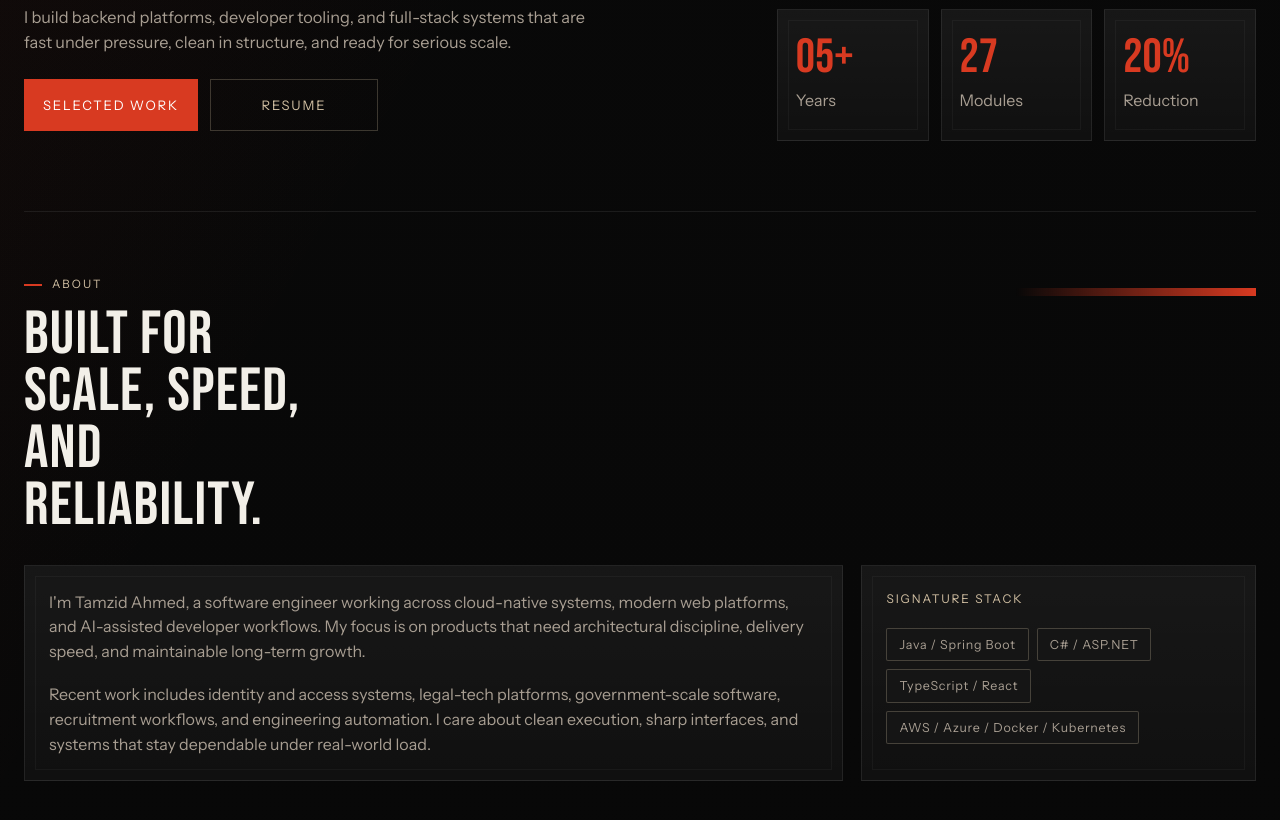
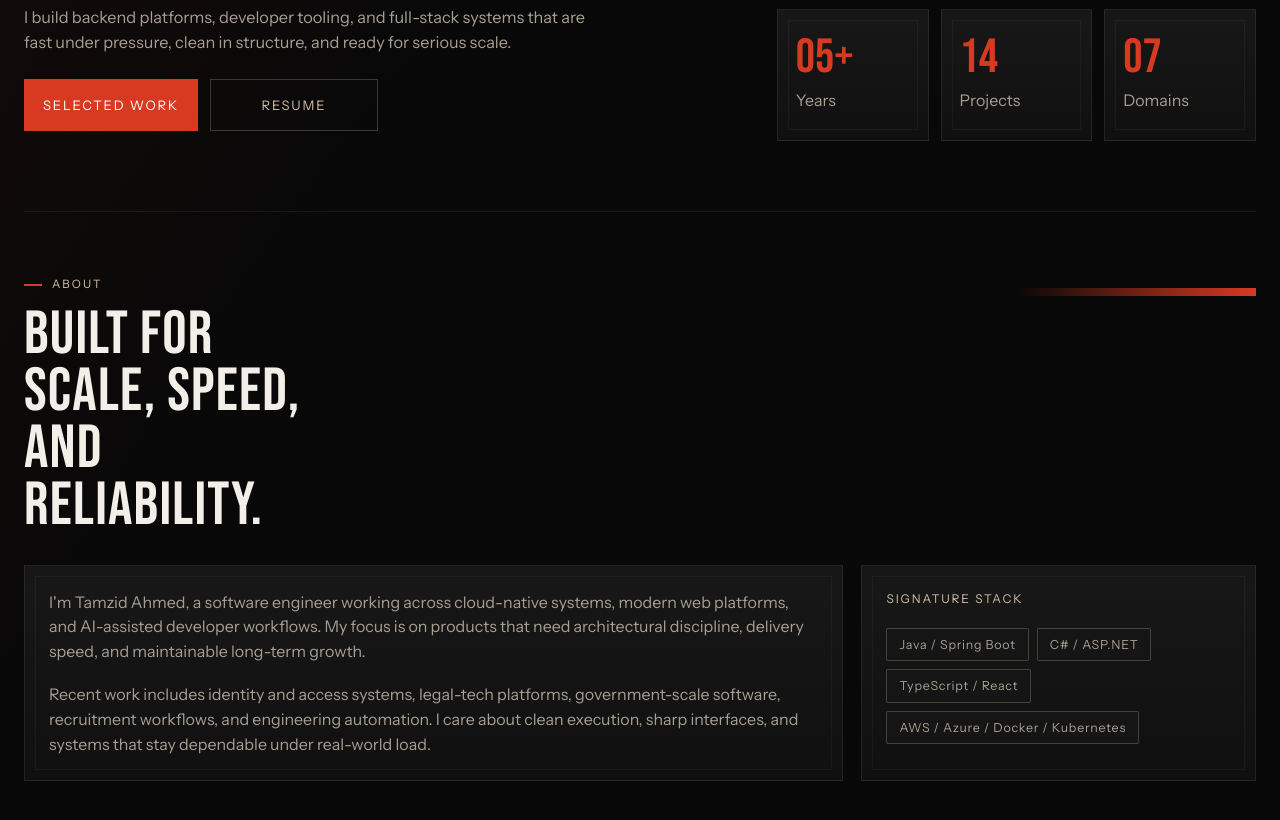
Before and after one commit to tamzid958/tamzid958, a plain HTML site: page docs/index.html in a window 1280 px wide. Shown: the part 878-1698 px from the top of the page. Drawn offline with Linux system fonts and the light colour scheme.

Commit message:
fix: replace vague stats with Projects and Domains counts

```diff
--- a/docs/index.html
+++ b/docs/index.html
@@ -81,12 +81,12 @@
               <p>Years</p>
             </article>
             <article>
-              <span>27</span>
-              <p>Modules</p>
+              <span>14</span>
+              <p>Projects</p>
             </article>
             <article>
-              <span>20%</span>
-              <p>Reduction</p>
+              <span>07</span>
+              <p>Domains</p>
             </article>
           </div>
         </div>
```
